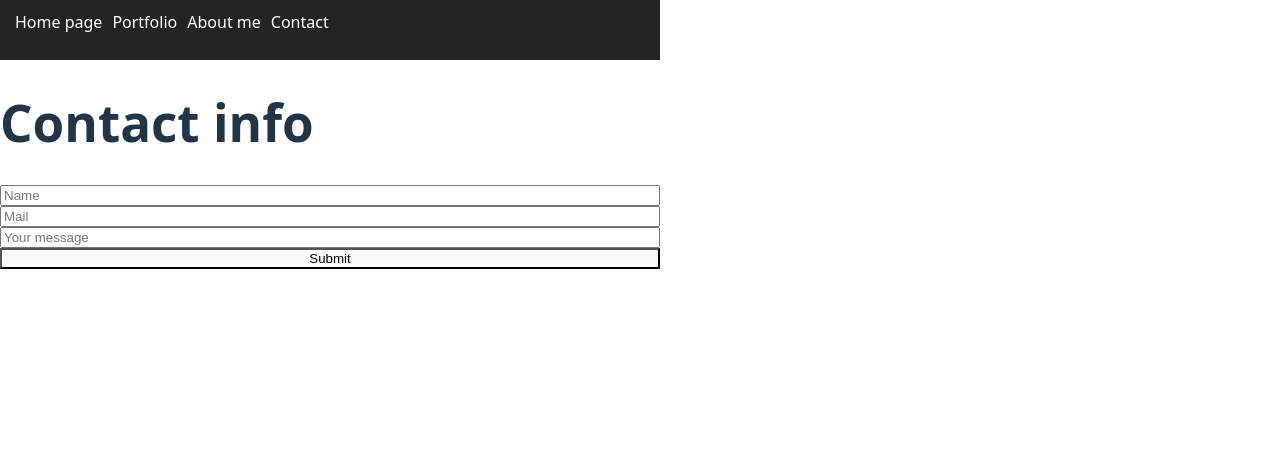
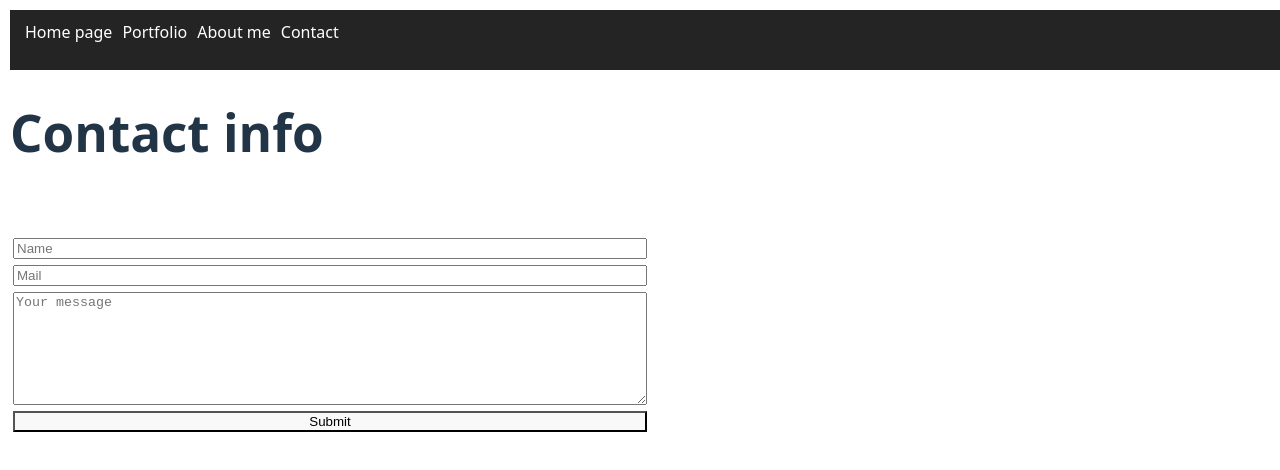
Before and after one commit to Witkovskyy/witkowski, a React (Vite) app: page /contact in a window 1280 px wide. Shown: the top 470 px of the page. Built offline with nearby package versions, Linux system fonts and the light colour scheme.

Commit message:
styling updates

```diff
--- a/src/index.css
+++ b/src/index.css
@@ -12,6 +12,9 @@
   text-rendering: optimizeLegibility;
   -webkit-font-smoothing: antialiased;
   -moz-osx-font-smoothing: grayscale;
+}
+#root{
+  width: 100vw;
 }
 
 /* a {
--- /dev/null
+++ b/src/styles/About.module.css
@@ -0,0 +1,3 @@
+.paragraph{
+    max-width: 500px;
+}
--- a/src/styles/Contactform.module.css
+++ b/src/styles/Contactform.module.css
@@ -2,8 +2,13 @@
     display: flex;
     flex-direction: column;
     height: 200px;
-    width: 100%;
+    width: 50%;
+    min-height: 100px;
+    min-width: 50px;
 }
 form{
     height: 200px;
 }
+input, textarea, button{
+    margin: 3px;
+}
--- a/src/styles/NavBar.module.css
+++ b/src/styles/NavBar.module.css
@@ -5,6 +5,7 @@
 .navbarContainer{
     width: 100%;
     height: 100%;
+    margin: 10px;
 }
 .navbar{
     min-width: 50vw;
--- a/src/subpages/About.jsx
+++ b/src/subpages/About.jsx
@@ -1,8 +1,10 @@
+import styles from "../styles/About.module.css";
+
 export default function About() {
   return (
     <div>
       <h1>Hello traveller!</h1>
-      <p>
+      <p className={styles.paragraph}>
         My name is Łukasz. I'm currently stydying computer science at PUT Poznań.
         Your average Unity enjoyer. Trying to make it into the bussiness.
         Apart from IT, I'm music and sports geek.
--- a/src/subpages/Contact.jsx
+++ b/src/subpages/Contact.jsx
@@ -5,6 +5,10 @@
   return (
     <div>
       <h1>Contact info</h1>
+      <p>
+        <a href="https://www.linkedin.com/in/lukaszwitkowski21" target="_blank" rel="noopener noreferrer">LinkedIn</a>
+        <a href="https://github.com/Witkovskyy" target="_blank" rel="noopener noreferrer">GitHub</a>
+      </p>
       <ContactForm />
     </div>
   );
--- a/src/subpages/Contactform.jsx
+++ b/src/subpages/Contactform.jsx
@@ -15,7 +15,7 @@
         <form className={styles.contact_form} onSubmit={handleSubmit} >
             <input type="text" placeholder="Name" value={name} onChange={(e) => setName(e.target.value)} />
             <input type="text" placeholder="Mail" value={email} onChange={(e) => setEmail(e.target.value)} />
-            <input type="text" placeholder="Your message" value={message} onChange={(e) => setMessage(e.target.value)} />
+            <textarea type="text" rows="8" placeholder="Your message" value={message} onChange={(e) => setMessage(e.target.value)} />
             <button type="submit">Submit</button>
         </form>
 
```
